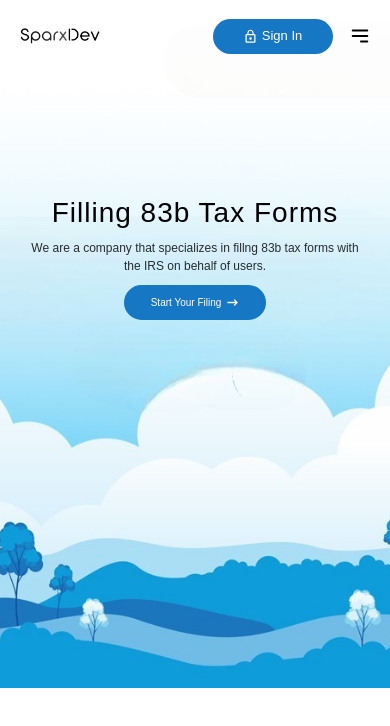
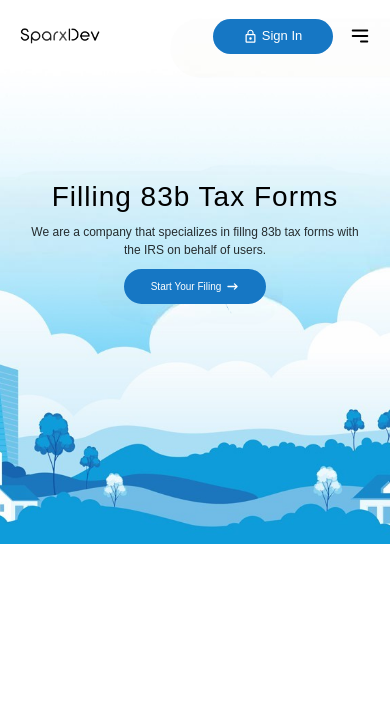
Before and after one commit to atikulla77/SparxDev, a React (Create React App) app: page / in a window 390 px wide. Shown: the top 726 px of the page. Built offline with nearby package versions, Linux system fonts and the light colour scheme.

Commit message:
update banner

```diff
--- a/src/Page/Home.js
+++ b/src/Page/Home.js
@@ -11,8 +11,8 @@ const Home = () => {
       <div className="absolute top-0 left-0 w-full h-full">
         <img src={bg} className="w-full h-full object-cover" />
       </div>
-      <div className="container h[36rem] h-[38rem] w-full flex items-start mx-auto relative ">
-        <div className="w-[100%] z-10 GeologicaFont text-black relative flex flex-col justify-center text-center pt-[7rem]">
+      <div className="container [@media(min-width:650px)]:h-[38rem] [@media(min-width:460px)]:h-[32rem] h-[29rem] w-full flex items-start mx-auto relative ">
+        <div className="w-[100%] z-10 GeologicaFont text-black relative flex flex-col justify-center text-center [@media(min-width:460px)]:pt-[7rem] pt-[6rem]">
           <h1 className="[@media(min-width:780px)]:!text-[70px] [@media(min-width:650px)]:!text-[60px] [@media(min-width:460px)]:text-[40px] text-[28px] tracking-[1px]">Filling 83b Tax Forms</h1>
           <p className="[@media(min-width:780px)]:!text-[15px] [@media(min-width:650px)]:text-[14px] [@media(min-width:460px)]:text-[13px] text-[12px] text-[#000000d1] pt-[5px] [@media(min-width:460px)]:pb-[20px] pb-[10px] [@media(min-width:460px)]:mx-0 mx-[10px]">
             We are a company that specializes in fillng 83b tax forms with<br className="[@media(min-width:380px)]:flex hidden" /> the
```
